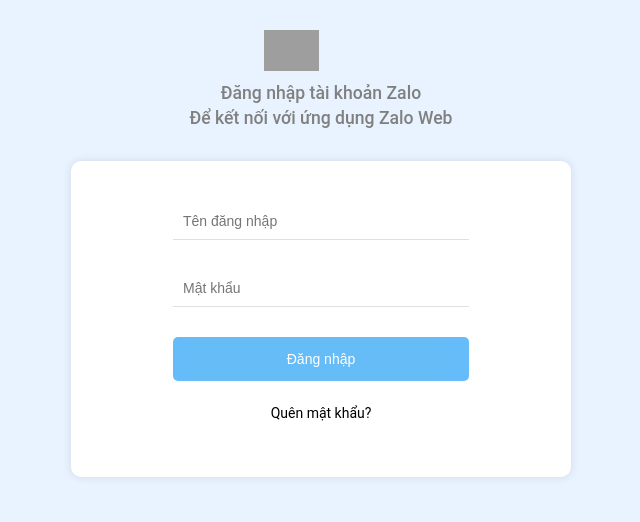
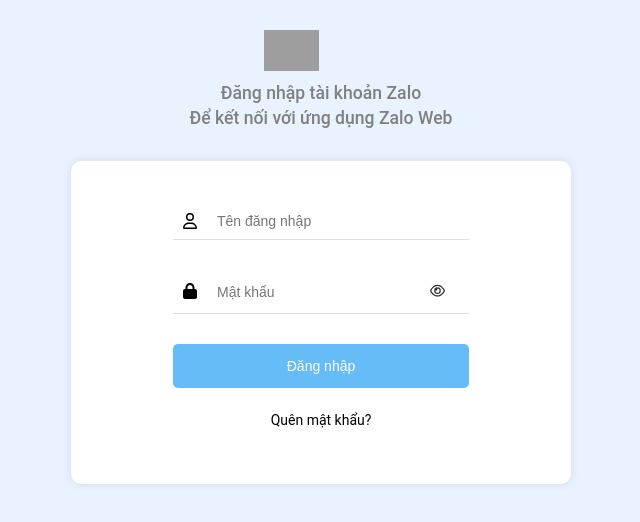
Before and after one commit to EndlessStriver/ZaloWeb, a React (Vite) app: page /login in a window 1280 px wide. Shown: the top 522 px of the page, without its empty margins (319-959 px from the left). Built offline with nearby package versions, Linux system fonts and the light colour scheme; grey boxes are pictures that could not be loaded.

Commit message:
bo sung mot so icon hinh anh cho form login

```diff
--- a/src/component/FormLogin.tsx
+++ b/src/component/FormLogin.tsx
@@ -5,6 +5,9 @@
 import { MyJwtIsExpired } from '../util/MyJwtDecode'
 import axios from 'axios'
 import { NotifyContext } from '../context/NotifyContext'
+import { FontAwesomeIcon } from '@fortawesome/react-fontawesome'
+import { faEye, faEyeSlash, faUser } from '@fortawesome/free-regular-svg-icons'
+import { faLock } from '@fortawesome/free-solid-svg-icons'
 
 interface Account {
     username: string
@@ -20,9 +23,11 @@
 
     const navigate = useNavigate();
     const { dispatch } = useContext(NotifyContext);
+
     const [account, setAccount] = useState<Account>({ username: "", password: "" })
     const [errors, setErrors] = useState<Errors>({ username: "", password: "" });
     const [loading, setLoading] = useState<boolean>(false);
+    const [showPassword, setShowPassword] = useState<boolean>(false);
 
     useEffect(() => {
         const checkTokenIsExpired = async () => {
@@ -59,6 +64,10 @@
     return (
         <div className={styles.container}>
             <form className={styles.form} onSubmit={handleSubmit}>
+                <div className={styles.formGroup}>
+                    <span>
+                        <FontAwesomeIcon icon={faUser} size='1x' />
+                    </span>
                     <input
                         type="text"
                         placeholder="Tên đăng nhập"
@@ -68,9 +77,14 @@
                             setAccount({ ...account, username: e.target.value })
                         }}
                     />
+                </div>
                 <span className={styles.globalError}>{errors.username}</span>
+                <div className={styles.formGroup}>
+                    <span>
+                        <FontAwesomeIcon icon={faLock} size='1x' />
+                    </span>
                     <input
-                    type="password"
+                        type={`${showPassword ? "text" : "password"}`}
                         placeholder="Mật khẩu"
                         value={account.password}
                         onChange={(e) => {
@@ -78,8 +92,12 @@
                             setAccount({ ...account, password: e.target.value })
                         }}
                     />
+                    <button type='button' onClick={() => setShowPassword(!showPassword)} className={styles.buttonShowPassword}>
+                        <FontAwesomeIcon icon={showPassword ? faEyeSlash : faEye} />
+                    </button>
+                </div>
                 <span className={styles.globalError}>{errors.password}</span>
-                <button disabled={loading} type='submit'>{loading ? "Đang xử lý..." : "Đăng nhập"}</button>
+                <button className={styles.buttonSubmit} disabled={loading} type='submit'>{loading ? "Đang xử lý..." : "Đăng nhập"}</button>
                 <Link to={"/forgot-password"}>Quên mật khẩu?</Link>
             </form>
         </div>
--- a/src/component/formLogin.module.css
+++ b/src/component/formLogin.module.css
@@ -21,11 +21,21 @@
     font-size: 14px;
 }
 
+.formGroup {
+    display: flex;
+    flex-direction: row;
+    gap: 10px;
+    justify-content: space-between;
+    align-items: center;
+    margin-bottom: 15px;
+    border-bottom: 1px solid #e0e0e0;
+    padding: 0 10px;
+}
+
 .form input {
+    width: 100%;
     border: none;
-    border-bottom: 1px solid #e0e0e0;
     padding: 10px;
-    margin-bottom: 15px;
     font-size: 14px;
     color: gray;
 }
@@ -34,7 +44,16 @@
     outline: none;
 }
 
-.form button {
+.form .buttonShowPassword {
+    background-color: #ffffff;
+    border: none;
+    border-radius: 5px;
+    padding: 14px;
+    cursor: pointer;
+    opacity: 0.8;
+}
+
+.form .buttonSubmit {
     background-color: rgb(1, 144, 243);
     color: #ffffff;
     border: none;
```
Lines whose indentation alone changed are shown as unchanged.
